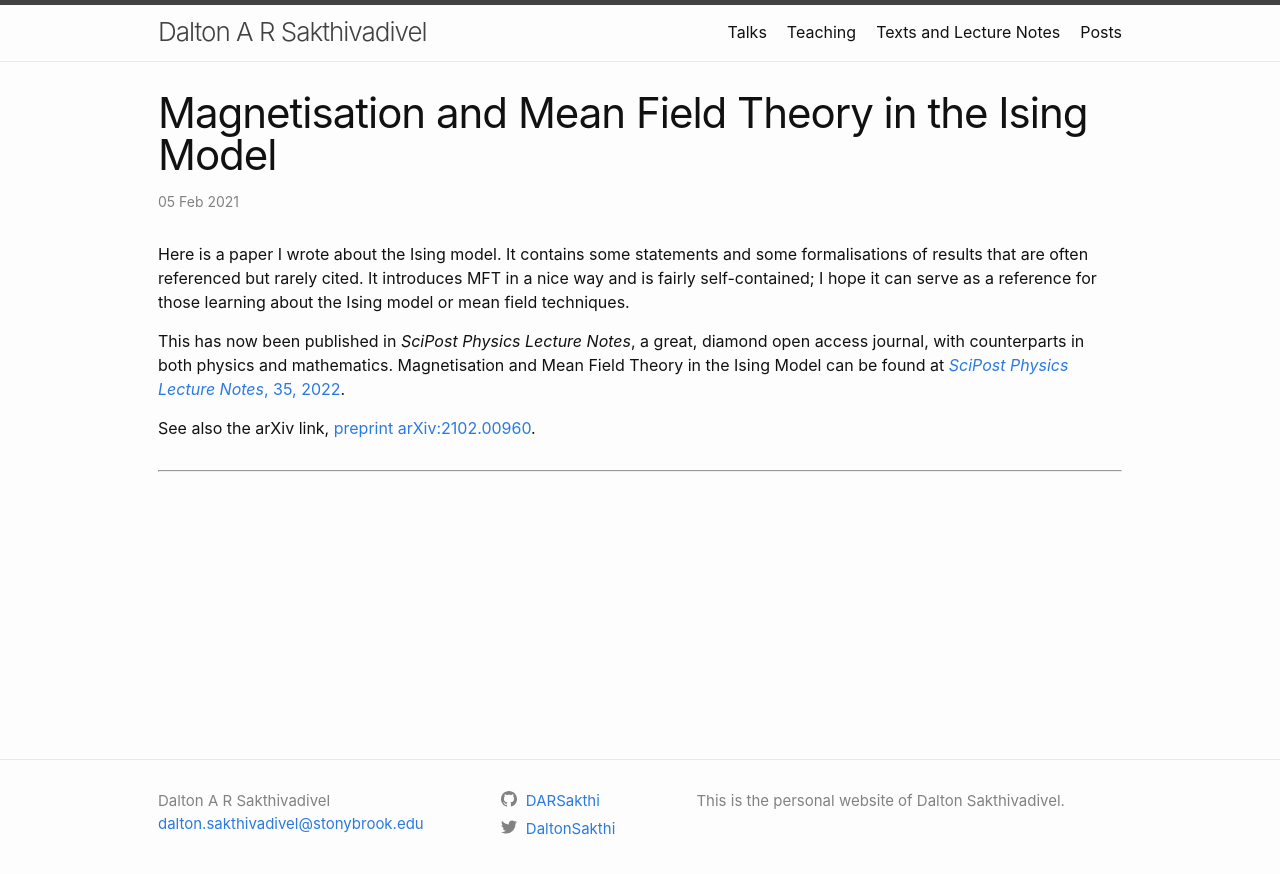
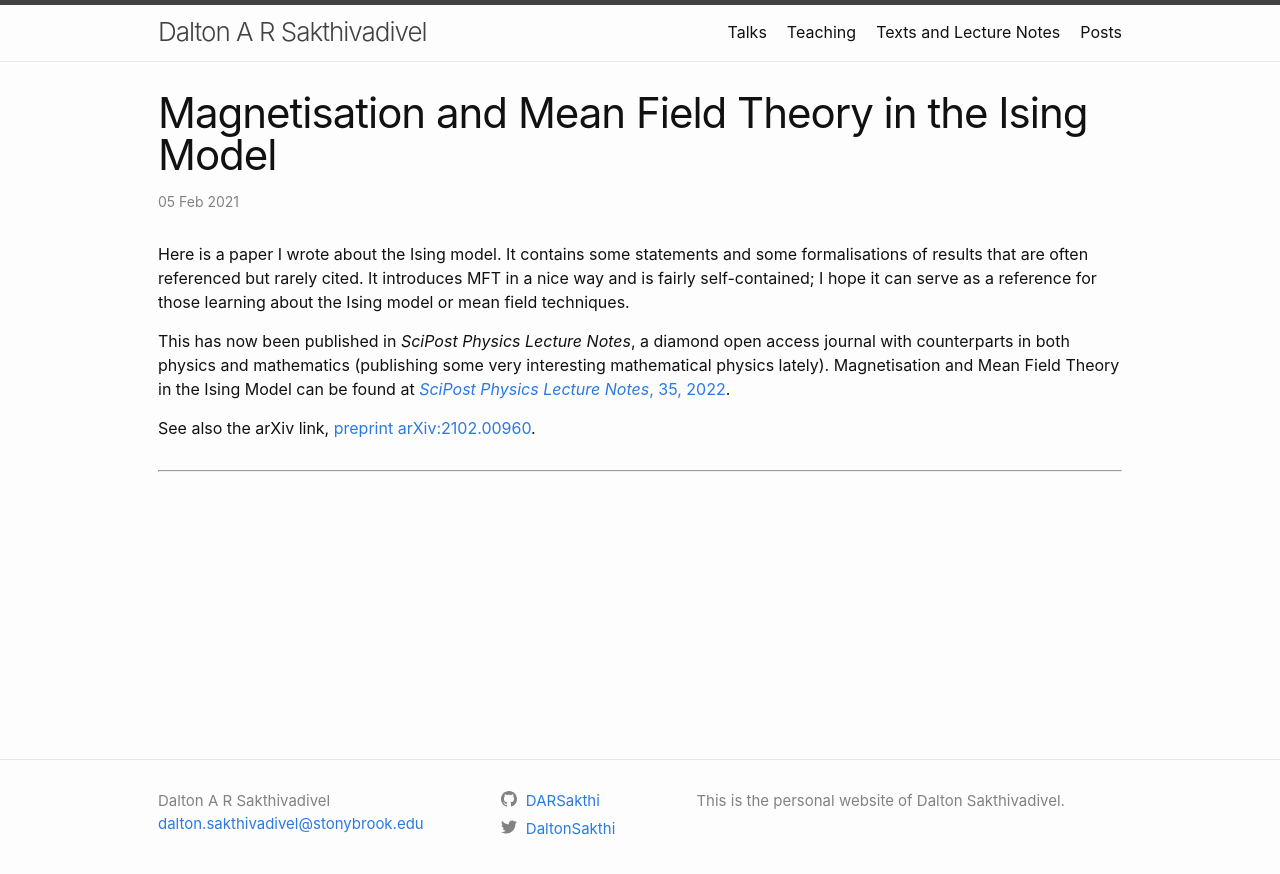
Before and after one commit to DARSakthi/DARSakthi.github.io, a Jekyll site: the page built from _texts/02-MFT-IM.markdown, in a window 1280 px wide. Shown: the top 874 px of the page. Built offline with Jekyll 4.4.1, drawn with Linux system fonts in a browser that asks for light colours; comment, search, counter and statistics services are not loaded.

Commit message:
Added remark

```diff
--- a/_texts/02-MFT-IM.markdown
+++ b/_texts/02-MFT-IM.markdown
@@ -9,6 +9,6 @@ date: 2021-02-05
 Here is a paper I wrote about the Ising model. It contains some statements and some formalisations of results that are often referenced but rarely cited. It introduces MFT in a
 nice way and is fairly self-contained; I hope it can serve as a reference for those learning about the Ising model or mean field techniques.
 
-This has now been published in _SciPost Physics Lecture Notes_, a great, diamond open access journal, with counterparts in both physics and mathematics. Magnetisation and Mean Field Theory in the Ising Model can be found at [_SciPost Physics Lecture Notes_, 35, 2022](https://scipost.org/SciPostPhysLectNotes.35).
+This has now been published in _SciPost Physics Lecture Notes_, a diamond open access journal with counterparts in both physics and mathematics (publishing some very interesting mathematical physics lately). Magnetisation and Mean Field Theory in the Ising Model can be found at [_SciPost Physics Lecture Notes_, 35, 2022](https://scipost.org/SciPostPhysLectNotes.35).
 
 See also the arXiv link, [preprint arXiv:2102.00960](https://arxiv.org/abs/2102.00960).
```
